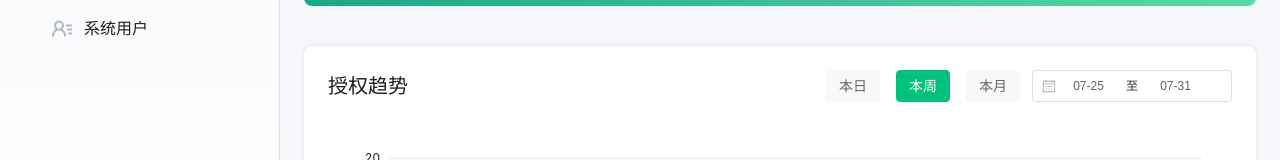
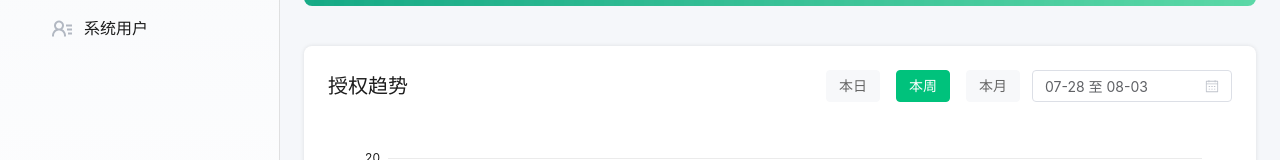
Before and after one commit to cedar-v/license-manager, a Vue app in the folder frontend/: page /dashboard in a window 1280 px wide. Shown: the part 377-537 px from the top of the page. Built offline with nearby package versions, Linux system fonts and the light colour scheme.

Commit message:
fix:修复时间选择器弹出层问题,修复打包报错问题

```diff
--- a/frontend/src/assets/styles/global.scss
+++ b/frontend/src/assets/styles/global.scss
@@ -306,3 +306,36 @@ html, body {
     box-sizing: border-box !important;
   }
 }
+
+/* Element Plus 日期选择器初始化修复 */
+.el-picker__popper {
+  /* 防止初始化时意外显示 */
+  &[aria-hidden="true"] {
+    display: none !important;
+    visibility: hidden !important;
+  }
+}
+
+/* 防止初始化时弹出层闪现 */
+.el-picker__popper[data-popper-placement] {
+  transition: opacity 0.2s ease, transform 0.2s ease;
+}
+
+/* 初始化时隐藏所有遮罩层 */
+.el-overlay {
+  &:empty {
+    display: none !important;
+  }
+}
+
+/* 确保日期选择器组件正确初始化 */
+.el-date-editor {
+  .el-input__inner {
+    cursor: pointer;
+  }
+
+  /* 防止初始化时的样式闪动 */
+  &.el-input--small {
+    transition: all 0.2s ease;
+  }
+}
--- a/frontend/src/components/charts/LicenseTrendChart.vue
+++ b/frontend/src/components/charts/LicenseTrendChart.vue
@@ -21,8 +21,19 @@
             </el-button>
           </div>
 
-          <!-- 日期范围选择器 -->
+          <!-- 日期范围选择器 - 条件渲染模式 -->
+          <!-- 显示模式：当有快捷选择时，显示只读的文本输入框 -->
+          <div v-if="selectedQuick" class="date-display-wrapper">
+            <div class="date-display" @click="switchToEditMode">
+              {{ formatDateRange(dateRange) }}
+              <el-icon class="date-icon"><Calendar /></el-icon>
+            </div>
+          </div>
+
+          <!-- 编辑模式：实际的日期选择器 -->
           <el-date-picker
+            v-else
+            ref="datePickerRef"
             v-model="dateRange"
             type="daterange"
             range-separator="至"
@@ -31,6 +42,8 @@
             size="small"
             format="MM-DD"
             value-format="YYYY-MM-DD"
+            :clearable="false"
+            :editable="false"
             @change="handleDateChange"
             style="width: 200px;"
           />
@@ -78,6 +91,7 @@ import { ref, computed, onMounted } from 'vue'
 import { use } from 'echarts/core'
 import { useDevice } from '@/composables/useDevice'
 import MobileDateRange from '@/components/common/MobileDateRange.vue'
+import { Calendar } from '@element-plus/icons-vue'
 import { CanvasRenderer } from 'echarts/renderers'
 import { LineChart } from 'echarts/charts'
 import {
@@ -106,8 +120,9 @@ const quickOptions = [
 // 响应式数据
 const { isMobile } = useDevice()
 const selectedQuick = ref('week')
-const dateRange = ref<[string, string]>(['2024-05-13', '2024-05-17'])
+const dateRange = ref<[string, string]>(['2024-05-13', '2024-05-17']) // 初始值会被handleQuickSelect('week')覆盖
 const chartRef = ref()
+const datePickerRef = ref()
 
 // 模拟授权趋势数据
 const trendData = ref([
@@ -233,28 +248,39 @@ const chartOption = computed(() => {
   }
 })
 
-// 快捷选择处理
+// 快捷选择处理 - 简化版，不处理弹出层冲突
 const handleQuickSelect = (value: string) => {
   selectedQuick.value = value
 
   const today = new Date()
   let startDate: Date
-  let endDate: Date = new Date(today)
+  let endDate: Date
 
   switch (value) {
     case 'today':
+      // 本日：今天到今天
       startDate = new Date(today)
+      endDate = new Date(today)
       break
     case 'week':
-      startDate = new Date(today.getTime() - 6 * 24 * 60 * 60 * 1000)
+      // 本周：本周一到本周日
+      const currentDay = today.getDay() // 0=周日, 1=周一, ..., 6=周六
+      const mondayOffset = currentDay === 0 ? 6 : currentDay - 1 // 计算到周一的偏移
+      startDate = new Date(today)
+      startDate.setDate(today.getDate() - mondayOffset)
+      endDate = new Date(startDate)
+      endDate.setDate(startDate.getDate() + 6) // 周日
       break
     case 'month':
+      // 本月：当前月1号到当前月末
       startDate = new Date(today.getFullYear(), today.getMonth(), 1)
+      endDate = new Date(today.getFullYear(), today.getMonth() + 1, 0) // 下个月0号=本月最后一天
       break
     default:
       return
   }
 
+  // 设置日期值
   dateRange.value = [
     startDate.toISOString().split('T')[0],
     endDate.toISOString().split('T')[0]
@@ -264,13 +290,37 @@ const handleQuickSelect = (value: string) => {
   updateChartData()
 }
 
-// 日期范围改变处理
+// 日期范围改变处理 - 只有通过日期选择器手动选择时才触发
 const handleDateChange = (dates: [string, string] | null) => {
   if (dates) {
+    // 清空快捷选择状态，表示用户手动选择了日期
     selectedQuick.value = ''
     dateRange.value = dates
     updateChartData()
   }
+}
+
+// 切换到编辑模式（显示真正的日期选择器）
+const switchToEditMode = () => {
+  selectedQuick.value = ''
+}
+
+// 格式化日期范围用于显示
+const formatDateRange = (range: [string, string]) => {
+  if (!range || !range[0] || !range[1]) {
+    return '请选择日期范围'
+  }
+
+  const startDate = new Date(range[0])
+  const endDate = new Date(range[1])
+
+  const formatDate = (date: Date) => {
+    const month = String(date.getMonth() + 1).padStart(2, '0')
+    const day = String(date.getDate()).padStart(2, '0')
+    return `${month}-${day}`
+  }
+
+  return `${formatDate(startDate)} 至 ${formatDate(endDate)}`
 }
 
 // 更新图表数据
@@ -300,7 +350,7 @@ const generateMockData = (startDate: string, endDate: string) => {
 }
 
 onMounted(() => {
-  // 初始化默认选择本周数据
+  // 初始化时直接调用快捷选择，设置为本周
   handleQuickSelect('week')
 })
 </script>
@@ -372,6 +422,46 @@ onMounted(() => {
 
     .el-input__wrapper {
       border-radius: 4px;
+    }
+  }
+
+  // 日期显示组件样式
+  .date-display-wrapper {
+    display: inline-block;
+
+    .date-display {
+      height: 32px;
+      width: 200px;
+      padding: 0 12px;
+      border: 1px solid #dcdfe6;
+      border-radius: 4px;
+      background: #fff;
+      font-size: 14px;
+      color: #606266;
+      display: flex;
+      align-items: center;
+      justify-content: space-between;
+      cursor: pointer;
+      transition: all 0.2s ease;
+
+      &:hover {
+        border-color: #c0c4cc;
+      }
+
+      &:focus {
+        border-color: #019C7C;
+        outline: none;
+      }
+
+      .date-icon {
+        color: #c0c4cc;
+        font-size: 14px;
+        transition: color 0.2s ease;
+      }
+
+      &:hover .date-icon {
+        color: #909399;
+      }
     }
   }
 }
--- a/frontend/src/components/common/MobileDateRange.vue
+++ b/frontend/src/components/common/MobileDateRange.vue
@@ -44,7 +44,7 @@
 </template>
 
 <script setup lang="ts">
-import { ref, watch, computed } from 'vue'
+import { ref, watch } from 'vue'
 
 interface Props {
   modelValue: [string, string] | null
@@ -72,11 +72,9 @@ const selectedQuick = ref('')
 
 // 快捷选择选项
 const quickOptions = [
-  { label: '今天', value: 'today' },
+  { label: '本日', value: 'today' },
   { label: '本周', value: 'week' },
-  { label: '本月', value: 'month' },
-  { label: '近7天', value: '7days' },
-  { label: '近30天', value: '30days' }
+  { label: '本月', value: 'month' }
 ]
 
 // 格式化日期为 YYYY-MM-DD
@@ -84,14 +82,16 @@ const formatDate = (date: Date): string => {
   return date.toISOString().split('T')[0]
 }
 
-// 处理开始日期变化
+// 处理开始日期变化 - 手动输入时清空快捷选择
 const handleStartChange = () => {
+  // 清空快捷选择状态，表示用户手动选择了日期
   selectedQuick.value = ''
   emitChange()
 }
 
-// 处理结束日期变化
+// 处理结束日期变化 - 手动输入时清空快捷选择
 const handleEndChange = () => {
+  // 清空快捷选择状态，表示用户手动选择了日期
   selectedQuick.value = ''
   emitChange()
 }
@@ -114,23 +114,27 @@ const handleQuickSelect = (value: string) => {
 
   const today = new Date()
   let startDate: Date
-  let endDate: Date = new Date(today)
+  let endDate: Date
 
   switch (value) {
     case 'today':
+      // 本日：今天到今天
       startDate = new Date(today)
+      endDate = new Date(today)
       break
     case 'week':
-      startDate = new Date(today.getTime() - 6 * 24 * 60 * 60 * 1000)
+      // 本周：本周一到本周日
+      const currentDay = today.getDay() // 0=周日, 1=周一, ..., 6=周六
+      const mondayOffset = currentDay === 0 ? 6 : currentDay - 1 // 计算到周一的偏移
+      startDate = new Date(today)
+      startDate.setDate(today.getDate() - mondayOffset)
+      endDate = new Date(startDate)
+      endDate.setDate(startDate.getDate() + 6) // 周日
       break
     case 'month':
+      // 本月：当前月1号到当前月末
       startDate = new Date(today.getFullYear(), today.getMonth(), 1)
-      break
-    case '7days':
-      startDate = new Date(today.getTime() - 6 * 24 * 60 * 60 * 1000)
-      break
-    case '30days':
-      startDate = new Date(today.getTime() - 29 * 24 * 60 * 60 * 1000)
+      endDate = new Date(today.getFullYear(), today.getMonth() + 1, 0) // 下个月0号=本月最后一天
       break
     default:
       return
--- a/frontend/src/views/Dashboard.vue
+++ b/frontend/src/views/Dashboard.vue
@@ -53,7 +53,7 @@
               :data="recentData"
               style="width: 100%"
               :header-row-class-name="'table-header'"
-              :row-class-name="({ rowIndex }: { rowIndex: number }) => rowIndex % 2 === 1 ? 'stripe-row' : ''"
+              :row-class-name="(params: any) => params.rowIndex % 2 === 1 ? 'stripe-row' : ''"
             >
               <el-table-column label="序号"  min-width="90">
                 <template #default="{ $index }" style="min-width: 90px;">
```
